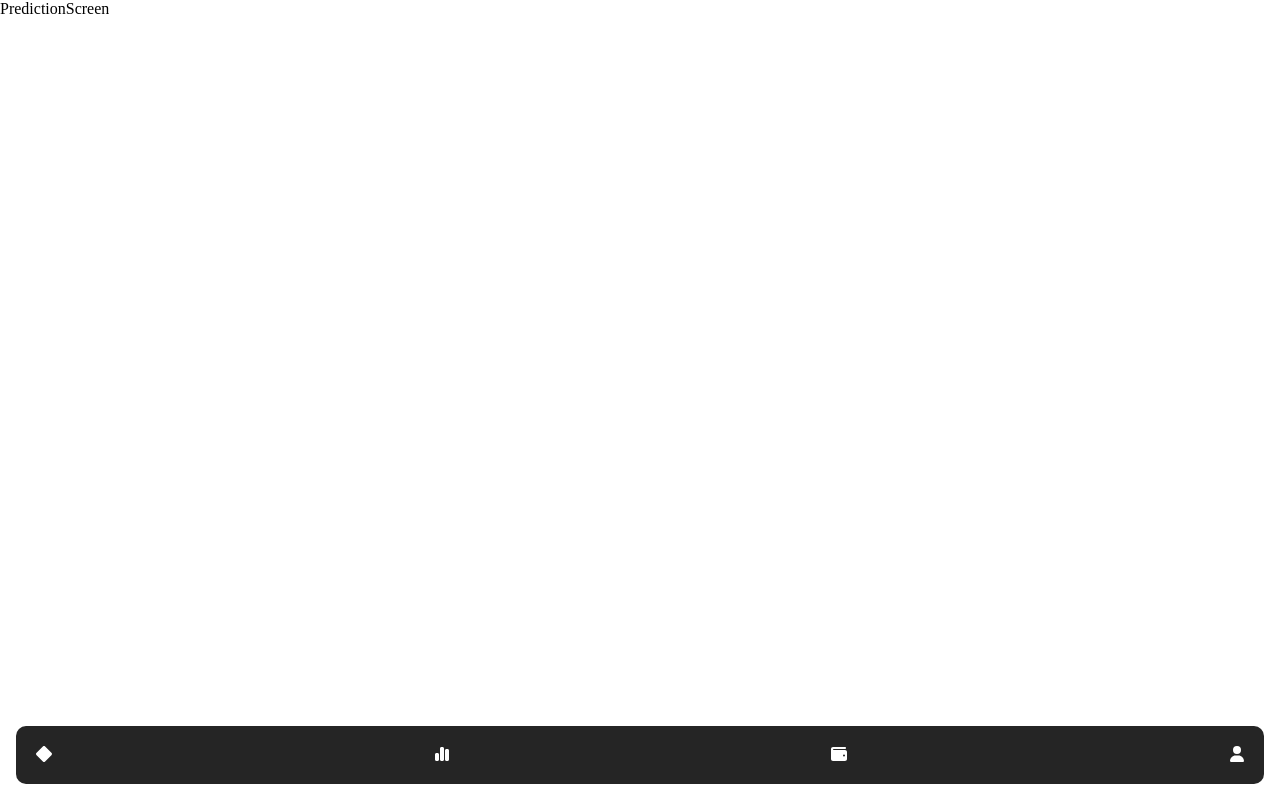
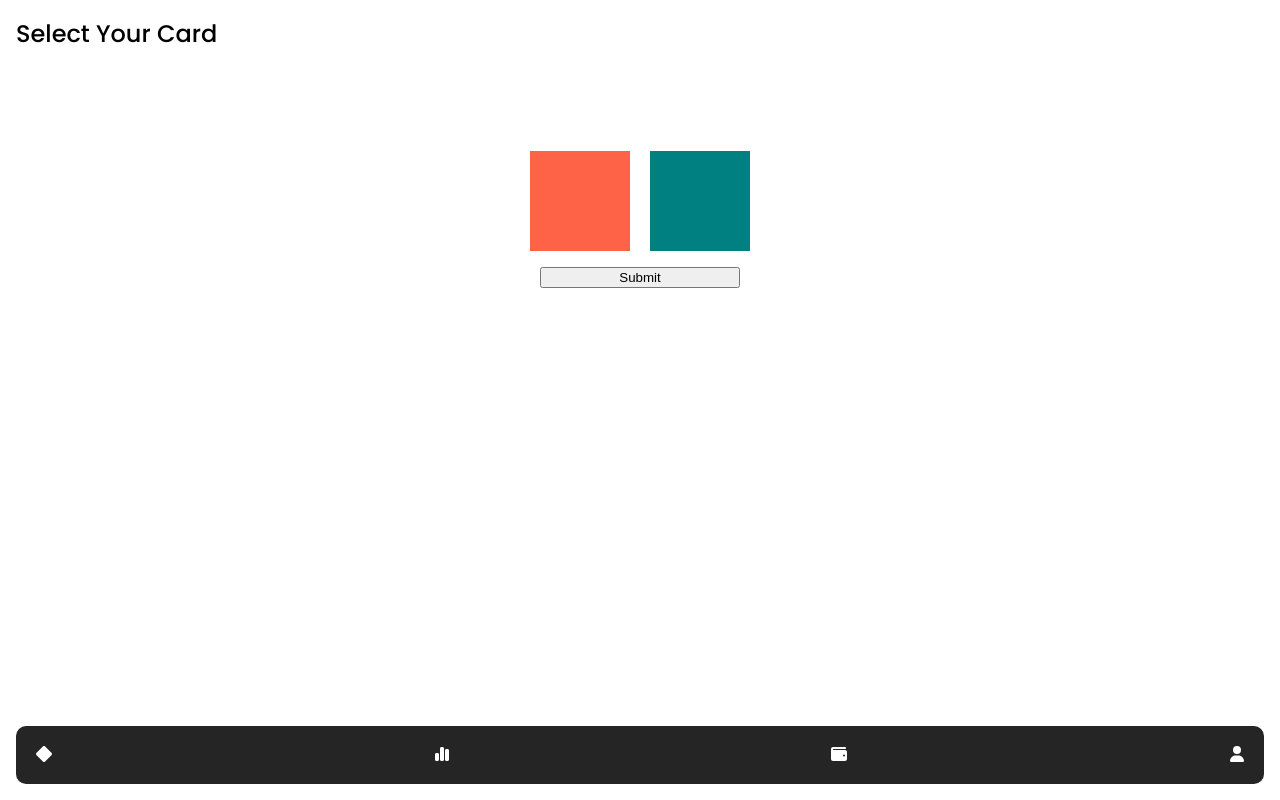
Before and after one commit to team-IGORAZA/color-trading-frontend, a React (Vite) app: page /dashboard/game/1 in a window 1280 px wide. Built offline with nearby package versions, Linux system fonts and the light colour scheme.

Commit message:
feat(prediction screen)

```diff
--- a/src/screens/LoginScreen.jsx
+++ b/src/screens/LoginScreen.jsx
@@ -15,7 +15,7 @@ function LoginScreen() {
 
     return (
         <div className={style.container}>
-            <div>
+            <div style={style.background}>
                 <form onSubmit={handleLogin}>
                     <div>
                         <p>Email</p>
@@ -24,10 +24,11 @@ function LoginScreen() {
                         <input type="password" value={password} onChange={(e) => setPassword(e.target.value)} />
                     </div>
                     <br />
-                    <button type='submit'><p>Sign In</p></button>
+                    <button type='submit' className={style.signInButton}><p>Sign In</p></button>
                 </form>
-                <button><p>Sign Up</p></button>
+                <button className={style.signUpButton}><p>Sign Up</p></button>
             </div>
+            <p className={style.forgot}>forgot password?</p>
         </div>
     )
 }
--- a/src/screens/PredictionScreen.jsx
+++ b/src/screens/PredictionScreen.jsx
@@ -1,9 +1,64 @@
-import React from 'react'
+import React, { useState } from 'react';
+import style from '../styles/predictionScreen.module.css';
+import PopUpWindow from '../widgets/PopUpWindow';
+
 
 function PredictionScreen() {
+    const [selectedCard, setSelectedCard] = useState(null);
+    const [showModal, setShowModal] = useState(false);
+    const [confirmed, setConfirmed] = useState(false);
+
+    const handleCardClick = (card) => {
+        setSelectedCard(card);
+    };
+
+    const handleSubmitClick = () => {
+        setShowModal(true);
+    };
+
+    const handleConfirm = () => {
+        setConfirmed(true);
+        setShowModal(false);
+    };
+
+    const handleCancel = () => {
+        setShowModal(false);
+    };
+
     return (
-        <div>PredictionScreen</div>
-    )
+        <div className={style.container}>
+            <h2>Select Your Card</h2>
+            {confirmed ? (
+                <div className={style.topContainer}>
+                    {selectedCard === 'red' && <div className={style.red}></div>}
+                    {selectedCard === 'green' && <div className={style.green}></div>}
+                </div>
+            ) : (
+                <div className={style.topContainer}>
+                    <div className={style.cardContainer}>
+                        <div
+                            className={style.red}
+                            style={{ border: selectedCard === 'red' ? '1px solid green' : 'none' }}
+                            onClick={() => handleCardClick('red')}
+                        ></div>
+                        <div
+                            className={style.green}
+                            style={{ border: selectedCard === 'green' ? '1px solid green' : 'none' }}
+                            onClick={() => handleCardClick('green')}
+                        ></div>
+                    </div>
+                    <button onClick={handleSubmitClick}>Submit</button>
+                </div>
+            )}
+            {showModal && (
+                <PopUpWindow
+                    message="Are you sure?"
+                    onConfirm={handleConfirm}
+                    onCancel={handleCancel}
+                />
+            )}
+        </div>
+    );
 }
 
-export default PredictionScreen
+export default PredictionScreen;
--- a/src/styles/loginScreen.module.css
+++ b/src/styles/loginScreen.module.css
@@ -4,6 +4,7 @@
     align-items: center;
     height: 100vh;
     flex-direction: column;
+
 }
 
 input {
@@ -12,16 +13,35 @@ input {
     border-radius: 5px;
     border: none;
     outline: none;
+    background-color: #F4F4F4;
 }
 
-button {
+.signInButton {
     width: 316px;
     padding: 8px;
     border: none;
     border-radius: 5px;
     margin-bottom: 10px;
+    color: white;
+    background-color: #252525;
+    ;
 }
+
+.signUpButton {
+    width: 316px;
+    padding: 8px;
+    border: none;
+    border-radius: 5px;
+    margin-bottom: 10px;
+    background-color: #F4F4F4;
+    ;
+}
+
 
 button:hover {
     cursor: pointer;
 }
+
+.forgot {
+    font-size: 12px;
+}
--- /dev/null
+++ b/src/styles/popUpWindow.module.css
@@ -0,0 +1,28 @@
+.modalBackdrop {
+    position: fixed;
+    top: 0;
+    left: 0;
+    width: 100%;
+    height: 100%;
+    background-color: rgba(0, 0, 0, 0.5);
+    display: flex;
+    justify-content: center;
+    align-items: center;
+}
+
+.modalContent {
+    background-color: #fff;
+    padding: 20px;
+    border-radius: 8px;
+    box-shadow: 0 0 10px rgba(0, 0, 0, 0.1);
+    max-width: 400px;
+    text-align: center;
+}
+
+.buttonContainer {
+    margin-top: 20px;
+}
+
+.modalContent p {
+    margin-bottom: 10px;
+}
--- /dev/null
+++ b/src/styles/predictionScreen.module.css
@@ -0,0 +1,35 @@
+.container {
+    padding: 16px;
+
+}
+
+.topContainer {
+    display: flex;
+    flex-direction: column;
+    gap: 16px;
+    justify-content: center;
+    align-items: center;
+}
+
+.cardContainer {
+    display: flex;
+    gap: 20px;
+    justify-content: center;
+    padding-top: 100px;
+}
+
+.red {
+    width: 100px;
+    height: 100px;
+    background-color: tomato;
+}
+
+.green {
+    width: 100px;
+    height: 100px;
+    background-color: teal;
+}
+
+button {
+    width: 200px;
+}
--- /dev/null
+++ b/src/widgets/PopUpWindow.jsx
@@ -0,0 +1,19 @@
+// Modal.js
+import React from 'react';
+import style from '../styles/popUpWindow.module.css';
+
+function PopUpWindow({ message, onConfirm, onCancel }) {
+    return (
+        <div className={style.modalBackdrop}>
+            <div className={style.modalContent}>
+                <p>{message}</p>
+                <div className={style.buttonContainer}>
+                    <button onClick={onConfirm}>Yes</button>
+                    <button onClick={onCancel}>No</button>
+                </div>
+            </div>
+        </div>
+    );
+}
+
+export default PopUpWindow;
```
Also changed, not shown: src/assets/background.jpg (added).
